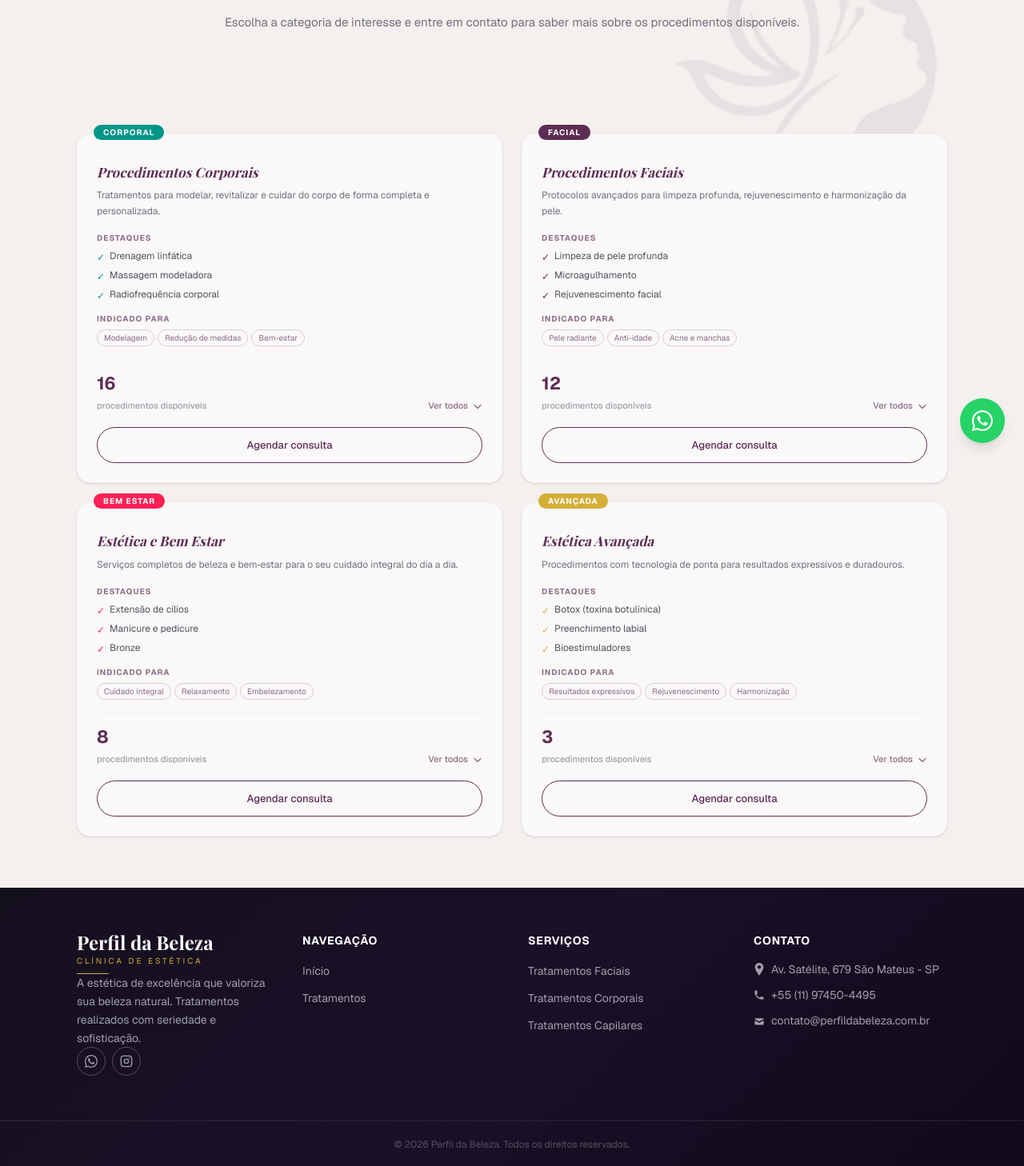
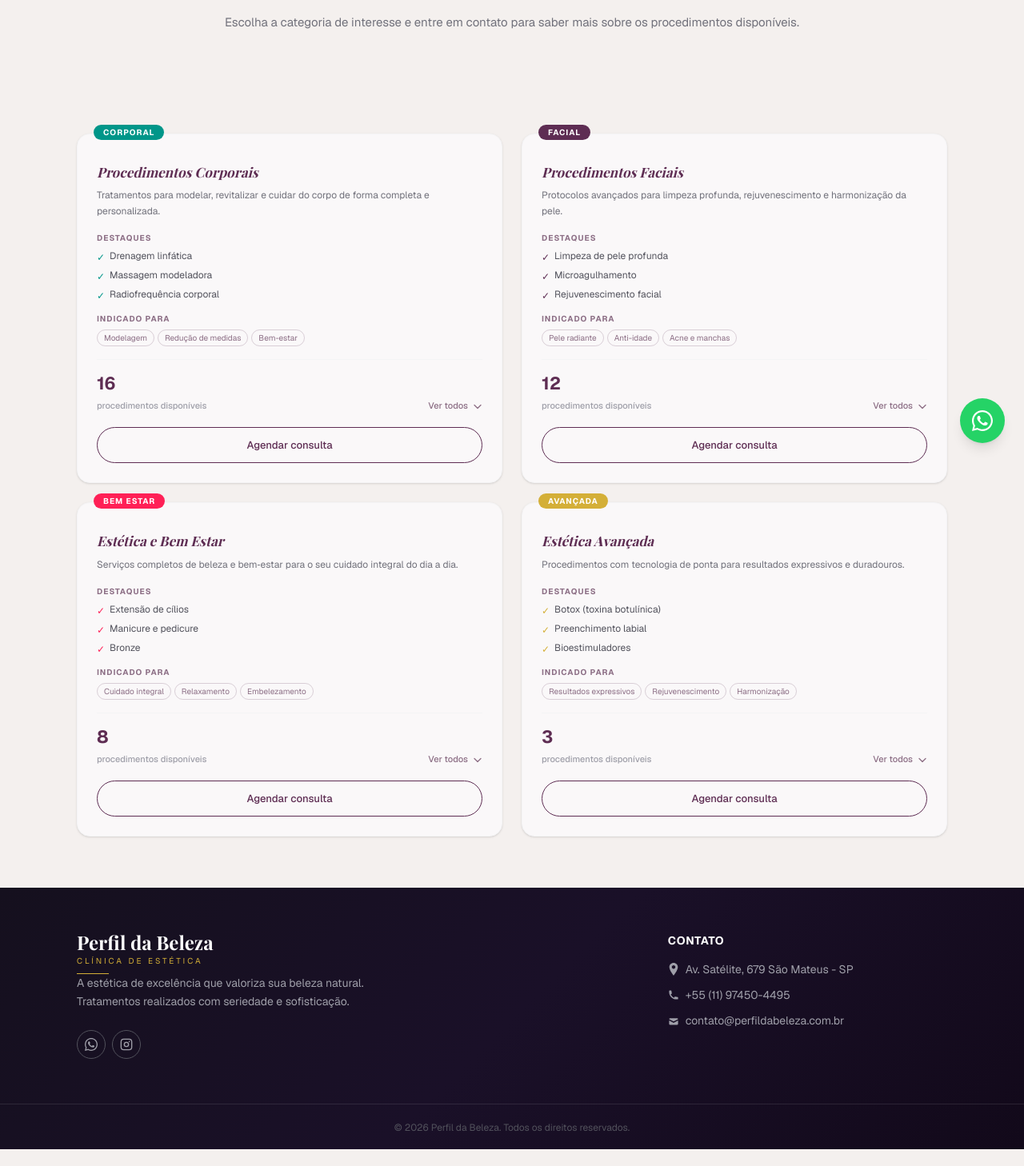
Before and after one commit to DDricko/perfil-da-beleza, a Next.js app: page /tratamentos in a window 1280 px wide. Shown: the part 222-1680 px from the top of the page at 80% size. After the commit the page ends 1659 px from the top, so only its background shows below. Built offline with nearby package versions, Linux system fonts and the light colour scheme.

Commit message:
feat(ui): correção do posicionamento da marca d'agua e remoção de itens do footer

```diff
--- a/app/tratamentos/page.tsx
+++ b/app/tratamentos/page.tsx
@@ -17,7 +17,7 @@ export default function TratamentosPage() {
           src={`${process.env.NEXT_PUBLIC_BASE_PATH ?? ''}/logo.png`}
           alt=""
           aria-hidden="true"
-          className="pointer-events-none absolute -top-10 right-0 h-[200%] w-auto opacity-[0.07] select-none"
+          className="md:hidden pointer-events-none absolute top-0 right-0 w-[220px] opacity-[0.07] select-none"
         />
 
         <div className="relative z-10 mx-auto max-w-6xl px-8 text-center">
--- a/components/home/HeroSection.tsx
+++ b/components/home/HeroSection.tsx
@@ -5,7 +5,7 @@ const HERO_EASING = 'cubic-bezier(0.25, 0.46, 0.45, 0.94)';
 
 export default function HeroSection() {
   return (
-    <section className="relative min-h-[680px] bg-[#F4F0EE] overflow-hidden">
+    <section className="relative min-h-[480px] md:min-h-[680px] bg-[#F4F0EE] overflow-hidden">
       {/* Right side: model photo with Ken Burns */}
       <div className="absolute inset-y-0 right-0 w-[58%] hidden md:block overflow-hidden">
         <Image
@@ -35,8 +35,17 @@ export default function HeroSection() {
         }}
       />
 
+      {/* Marca d'água mobile — logo ao fundo superior direito */}
+      {/* eslint-disable-next-line @next/next/no-img-element */}
+      <img
+        src={`${process.env.NEXT_PUBLIC_BASE_PATH ?? ''}/logo.png`}
+        alt=""
+        aria-hidden="true"
+        className="md:hidden pointer-events-none absolute top-0 right-0 w-[220px] opacity-[0.07] select-none"
+      />
+
       {/* Text content — sequential fade-in */}
-      <div className="relative z-10 mx-auto max-w-6xl px-8 py-20 md:py-32">
+      <div className="relative z-10 mx-auto max-w-6xl px-8 py-14 md:py-32">
         <div className="max-w-[480px]">
           {/* 1 — Título: aparece primeiro */}
           <h1
--- a/components/layout/Footer.tsx
+++ b/components/layout/Footer.tsx
@@ -56,7 +56,7 @@ export default function Footer() {
         }}
       >
         <div className="mx-auto max-w-6xl px-8 py-14">
-          <div className="grid grid-cols-1 gap-10 sm:grid-cols-2 lg:grid-cols-4">
+          <div className="grid grid-cols-1 gap-10 sm:grid-cols-[2fr_1fr]">
 
             {/* Coluna 1 — Marca */}
             <AnimateOnView delay={0}>
@@ -69,11 +69,11 @@ export default function Footer() {
                 </p>
                 <div className="mt-2 h-px w-10 bg-[#D4AF37]" />
               </div>
-              <p className="text-sm leading-relaxed text-zinc-400">
+              <p className="mt-sm text-sm leading-relaxed text-zinc-400">
                 A est&eacute;tica de excel&ecirc;ncia que valoriza sua beleza natural.
-                Tratamentos realizados com seriedade e sofistica&ccedil;&atilde;o.
+                <br/>Tratamentos realizados com seriedade e sofistica&ccedil;&atilde;o.
               </p>
-              <div className="flex gap-2">
+              <div className="mt-6 flex gap-2">
                 <a
                   href={SOCIAL_LINKS.whatsapp}
                   target="_blank"
@@ -96,7 +96,7 @@ export default function Footer() {
             </AnimateOnView>
 
             {/* Coluna 2 — Navegação */}
-            <AnimateOnView delay={100}>
+            {/* <AnimateOnView delay={100}>
               <h3 className="mb-4 text-sm font-bold uppercase tracking-wider text-white">
                 Navega&ccedil;&atilde;o
               </h3>
@@ -112,10 +112,10 @@ export default function Footer() {
                   </li>
                 ))}
               </ul>
-            </AnimateOnView>
+            </AnimateOnView> */}
 
             {/* Coluna 3 — Serviços */}
-            <AnimateOnView delay={200}>
+            {/* <AnimateOnView delay={200}>
               <h3 className="mb-4 text-sm font-bold uppercase tracking-wider text-white">
                 Servi&ccedil;os
               </h3>
@@ -131,7 +131,7 @@ export default function Footer() {
                   </li>
                 ))}
               </ul>
-            </AnimateOnView>
+            </AnimateOnView> */}
 
             {/* Coluna 4 — Contato */}
             <AnimateOnView delay={300}>
```
